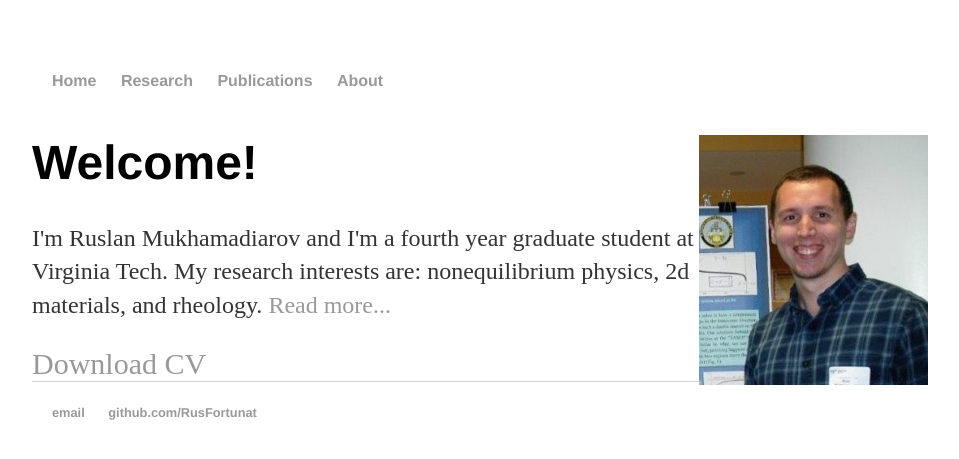
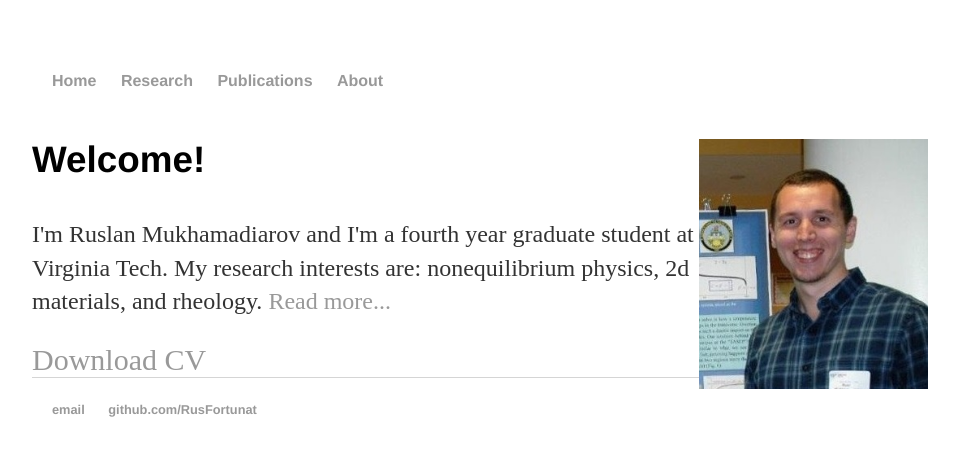
Before and after one commit to RusFortunat/mukhamadiarov, a Jekyll site: the page built from index.html, in a window 1280 px wide. Shown: the top 459 px of the page, without its empty margins (160-1119 px from the left). Built offline with Jekyll 4.4.1, drawn with Linux system fonts in a browser that asks for light colours.

```diff
--- a/index.html
+++ b/index.html
@@ -6,7 +6,7 @@ title: Ruslan Mukhamadiarov, theoretical and computational physicist
 		<div class="blurb">
 			<img src="kBPV1jaNEx0.jpg" alt="Me" align="right"
 			     style="width:229px;height:250px;float:right;"/>
-			<h1>Welcome!</h1>
+			<h3>Welcome!</h3>
 			<p>I'm Ruslan Mukhamadiarov and I'm a fourth year graduate student at Virginia Tech. My research interests are: nonequilibrium physics, 2d materials, and rheology. <a href="/research">Read more...</a></p>
 
 			<a style="font-size:30px" href="Mukhamadiarov_CV_NSF_format.pdf" class="download" title="Download CV as PDF">Download CV</a>
```
